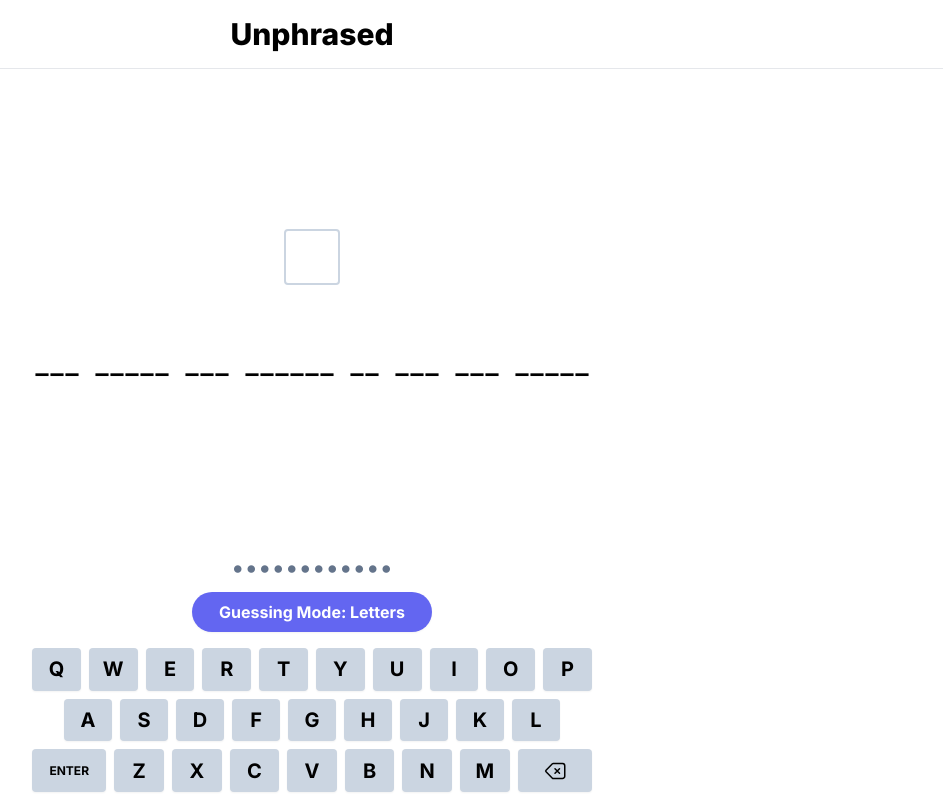
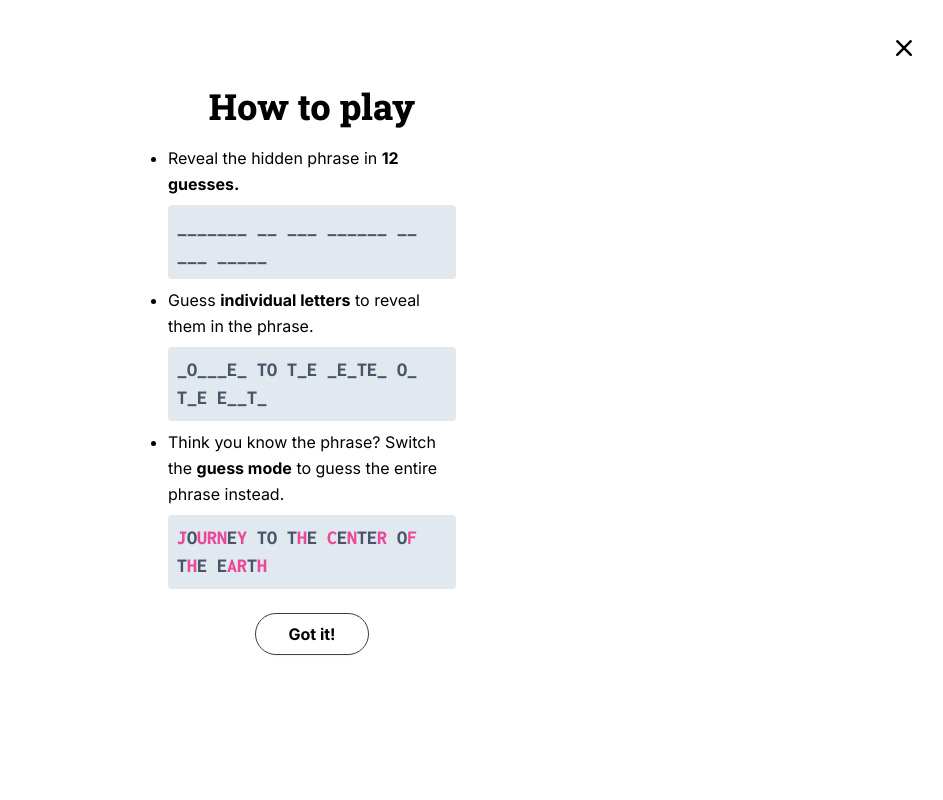
Before and after one commit to Alex979/unphrased, a Next.js app: page / in a window 1280 px wide. Shown: the whole page, without its empty margins (328-1271 px from the left). Built offline with nearby package versions, Linux system fonts and the light colour scheme.

Commit message:
Adding a tutorial and other small UX changes

```diff
--- a/src/app/finish-screen.tsx
+++ b/src/app/finish-screen.tsx
@@ -1,6 +1,8 @@
 import { Inconsolata } from "next/font/google";
 import ShareButton from "./share-btn";
+import { Roboto_Slab } from "next/font/google";
 
+const robotoSlab = Roboto_Slab({ subsets: ["latin"] });
 const inconsolata = Inconsolata({ subsets: ["latin"] });
 
 interface FinishScreenProps {
@@ -21,7 +23,7 @@ export default function FinishScreen({
   return (
     <div className="w-full h-full flex justify-center pt-20">
       <div className="p-8">
-        <h1 className="font-extrabold text-4xl my-2 text-center leading-tight">
+        <h1 className={`font-extrabold text-4xl my-2 text-center leading-tight ${robotoSlab.className}`}>
           {didWin ? "Well done!" : "Better luck next time!"}
         </h1>
         {didWin ? (
--- a/src/app/header.tsx
+++ b/src/app/header.tsx
@@ -1,7 +1,11 @@
+import { Roboto_Slab } from "next/font/google";
+
+const robotoSlab = Roboto_Slab({ subsets: ["latin"] });
+
 export default function Header() {
   return (
     <header className="w-full p-4 border-b">
-      <h1 className="text-3xl font-extrabold text-center">Unphrased</h1>
+      <h1 className={`text-3xl font-black text-center ${robotoSlab.className}`}>Unphrased</h1>
     </header>
-  )
+  );
 }
--- a/src/app/page.tsx
+++ b/src/app/page.tsx
@@ -11,6 +11,7 @@ import GuessCounter from "./guess-counter";
 import Popup from "./popup";
 import FinishScreen from "./finish-screen";
 import ShowResultsButton from "./show-results-btn";
+import TutorialScreen from "./tutorial-screen";
 
 function useGameState() {
   const [currentGuess, setCurrentGuess] = useState(1);
@@ -67,7 +68,7 @@ function useGameState() {
 }
 
 export default function Home() {
-  const sentence = "she sells sea shells by the sea shore";
+  const sentence = "journey to the center of the earth";
   const maxGuesses = 12;
 
   // Game state.
@@ -78,7 +79,7 @@ export default function Home() {
   const [previewJiggleTrigger, setPreviewJiggleTrigger] = useState(0);
 
   // Popup state.
-  const [popupOpen, setPopupOpen] = useState(false);
+  const [popupOpen, setPopupOpen] = useState(true);
 
   // Force full guessing mode when on last guess.
   useEffect(() => {
@@ -305,6 +306,7 @@ export default function Home() {
         />
       </div>
       <Popup open={popupOpen} onClose={() => setPopupOpen(false)}>
+        {game.gameOver ? (
           <FinishScreen
             didWin={game.solved}
             guessCount={game.currentGuess - 1}
@@ -312,6 +314,13 @@ export default function Home() {
             sentence={sentence}
             puzzleNumber={1}
           />
+        ) : (
+          <TutorialScreen
+            maxGuesses={maxGuesses}
+            sentence={sentence}
+            onClose={() => setPopupOpen(false)}
+          />
+        )}
       </Popup>
     </main>
   );
--- a/src/app/popup.tsx
+++ b/src/app/popup.tsx
@@ -11,7 +11,7 @@ export default function Popup({ children, open, onClose }: PopupProps) {
         !open ? "translate-y-full" : ""
       }`}
     >
-      <div className="flex items-center justify-end pr-12 pt-12 pb-5">
+      <div className="flex items-center justify-end pr-8 pt-8 pb-5">
         <button onClick={onClose}>
           <svg
             xmlns="http://www.w3.org/2000/svg"
--- /dev/null
+++ b/src/app/tutorial-screen.tsx
@@ -0,0 +1,93 @@
+import { Roboto_Slab } from "next/font/google";
+import { isAlphabetChar } from "./types";
+import { Inconsolata } from "next/font/google";
+
+const robotoSlab = Roboto_Slab({ subsets: ["latin"] });
+const inconsolata = Inconsolata({ subsets: ["latin"] });
+
+interface TutorialScreenProps {
+  maxGuesses: number;
+  sentence: string;
+  onClose: () => void;
+}
+
+export default function TutorialScreen({
+  maxGuesses,
+  sentence,
+  onClose,
+}: TutorialScreenProps) {
+  const formatSentence = () => {
+    return Array.from(sentence).map((char) => {
+      if (!isAlphabetChar(char)) {
+        return char;
+      }
+      return "_";
+    });
+  };
+
+  return (
+    <div className="w-full h-full flex justify-center overflow-y-scroll">
+      <div className="max-w-96 px-8">
+        <h1
+          className={`font-extrabold text-4xl mb-4 text-center leading-tight ${robotoSlab.className}`}
+        >
+          How to play
+        </h1>
+        <ul className="list-disc mx-4 leading-relaxed space-y-2">
+          <li>
+            Reveal the hidden phrase in{" "}
+            <span className="font-bold">{maxGuesses} guesses.</span>
+          </li>
+          <div className="border rounded p-2 bg-slate-200 my-4">
+            <p
+              className={`font-extrabold text-xl text-slate-600 ${inconsolata.className}`}
+            >
+              _______ __ ___ ______ __ ___ _____
+            </p>
+          </div>
+          <li>
+            Guess <span className="font-bold">individual letters</span> to
+            reveal them in the phrase.
+          </li>
+          <div className="border rounded p-2 bg-slate-200 my-4">
+            <p
+              className={`font-extrabold text-xl text-slate-600 ${inconsolata.className}`}
+            >
+              _O___E_ TO T_E _E_TE_ O_ T_E E__T_
+            </p>
+          </div>
+          <li>
+            Think you know the phrase? Switch the{" "}
+            <span className="font-bold">guess mode</span> to guess the entire
+            phrase instead.
+          </li>
+          <div className="border rounded p-2 bg-slate-200 my-4">
+            <p
+              className={`font-extrabold text-xl text-slate-600 ${inconsolata.className}`}
+            >
+              <span className="text-pink-500">J</span>O
+              <span className="text-pink-500">URN</span>E
+              <span className="text-pink-500">Y</span> TO T
+              <span className="text-pink-500">H</span>E{" "}
+              <span className="text-pink-500">C</span>E
+              <span className="text-pink-500">N</span>TE
+              <span className="text-pink-500">R</span> O
+              <span className="text-pink-500">F</span> T
+              <span className="text-pink-500">H</span>E E
+              <span className="text-pink-500">AR</span>T
+              <span className="text-pink-500">H</span>
+            </p>
+          </div>
+        </ul>
+        <div className="mt-6 flex justify-center">
+          <button
+            onClick={onClose}
+            className="border border-gray-700 active:bg-gray-200 rounded-full font-bold py-2 px-8 shadow-sm"
+          >
+            Got it!
+          </button>
+        </div>
+      </div>
+    </div>
+  );
+}
```
Lines whose indentation alone changed are shown as unchanged.
